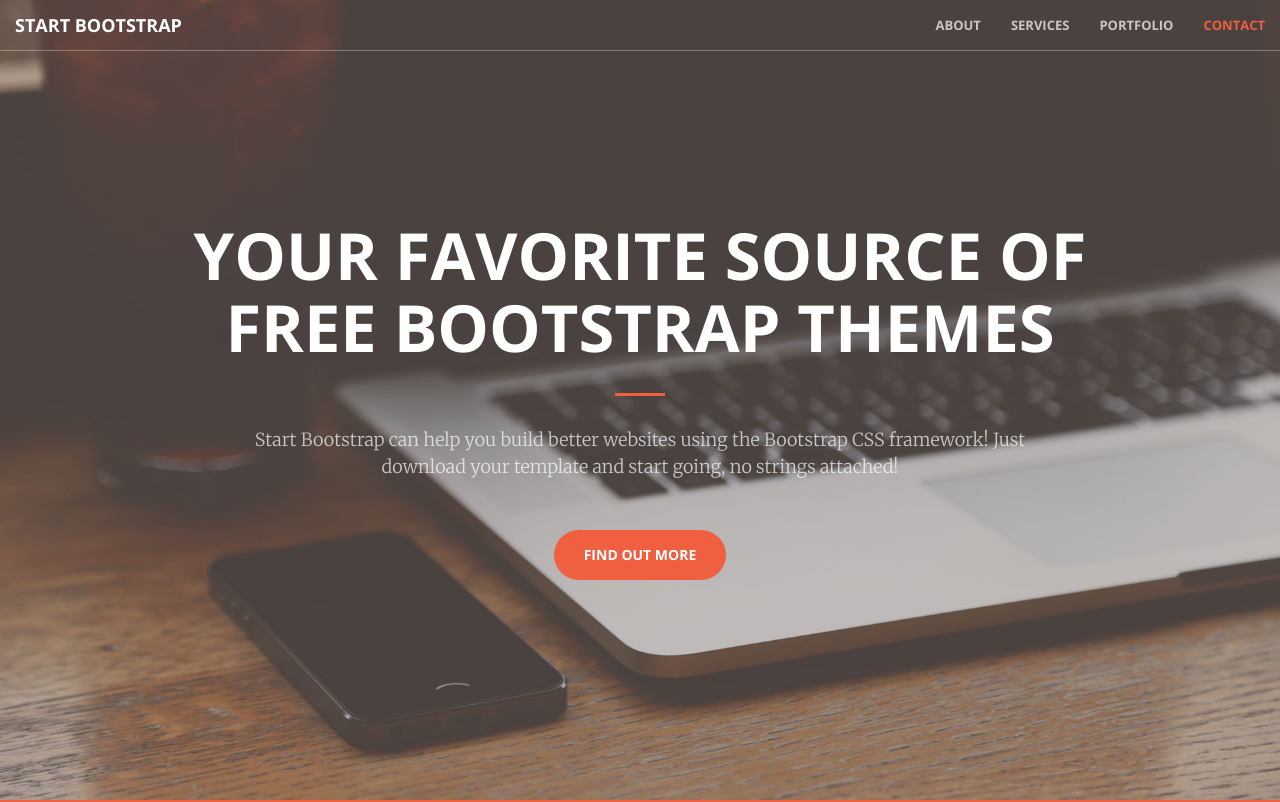
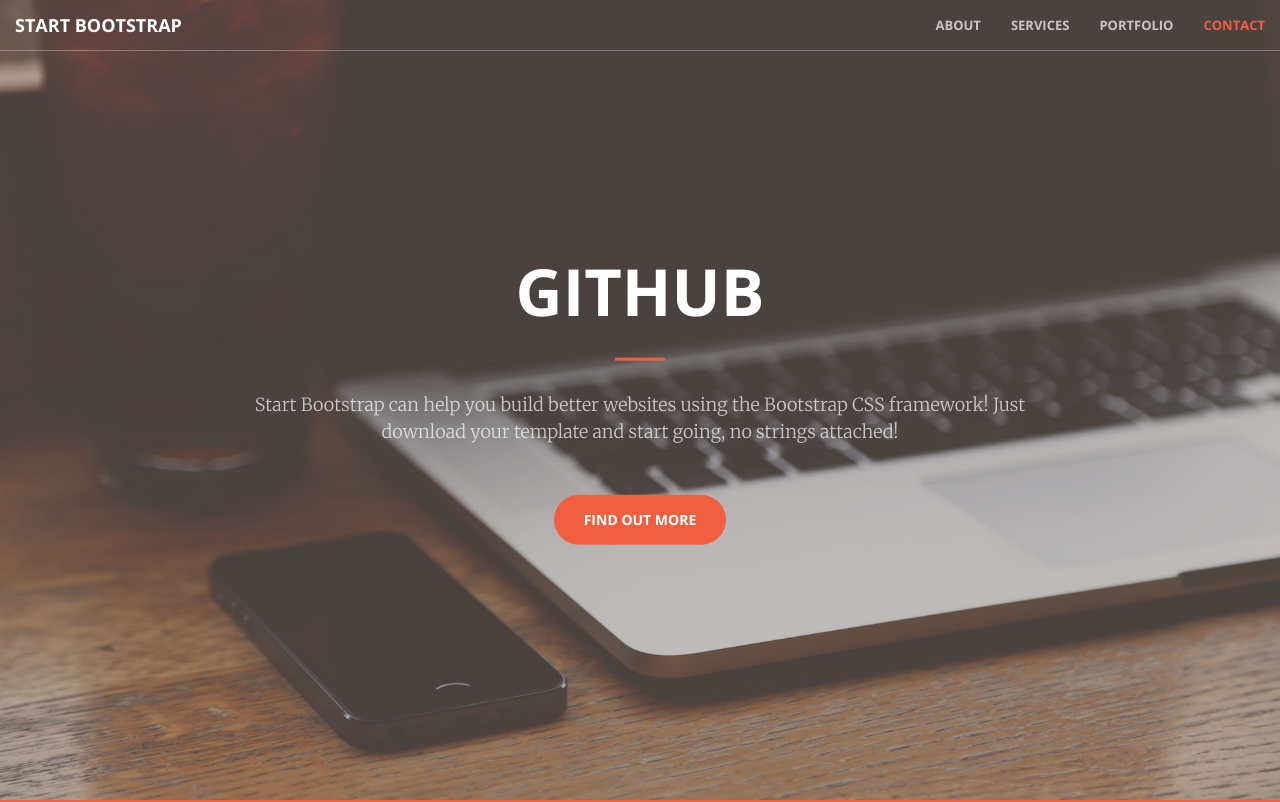
Before and after one commit to 40143146/git-remote, a plain HTML site: page index.html in a window 1280 px wide. Shown: the top 802 px of the page. Drawn offline with nearby package versions, Linux system fonts and the light colour scheme.

Commit message:
Update index.html

```diff
--- a/index.html
+++ b/index.html
@@ -74,7 +74,7 @@
     <header>
         <div class="header-content">
             <div class="header-content-inner">
-                <h1>Your Favorite Source of Free Bootstrap Themes</h1>
+                <h1>Github</h1>
                 <hr>
                 <p>Start Bootstrap can help you build better websites using the Bootstrap CSS framework! Just download your template and start going, no strings attached!</p>
                 <a href="#about" class="btn btn-primary btn-xl page-scroll">Find Out More</a>
```
